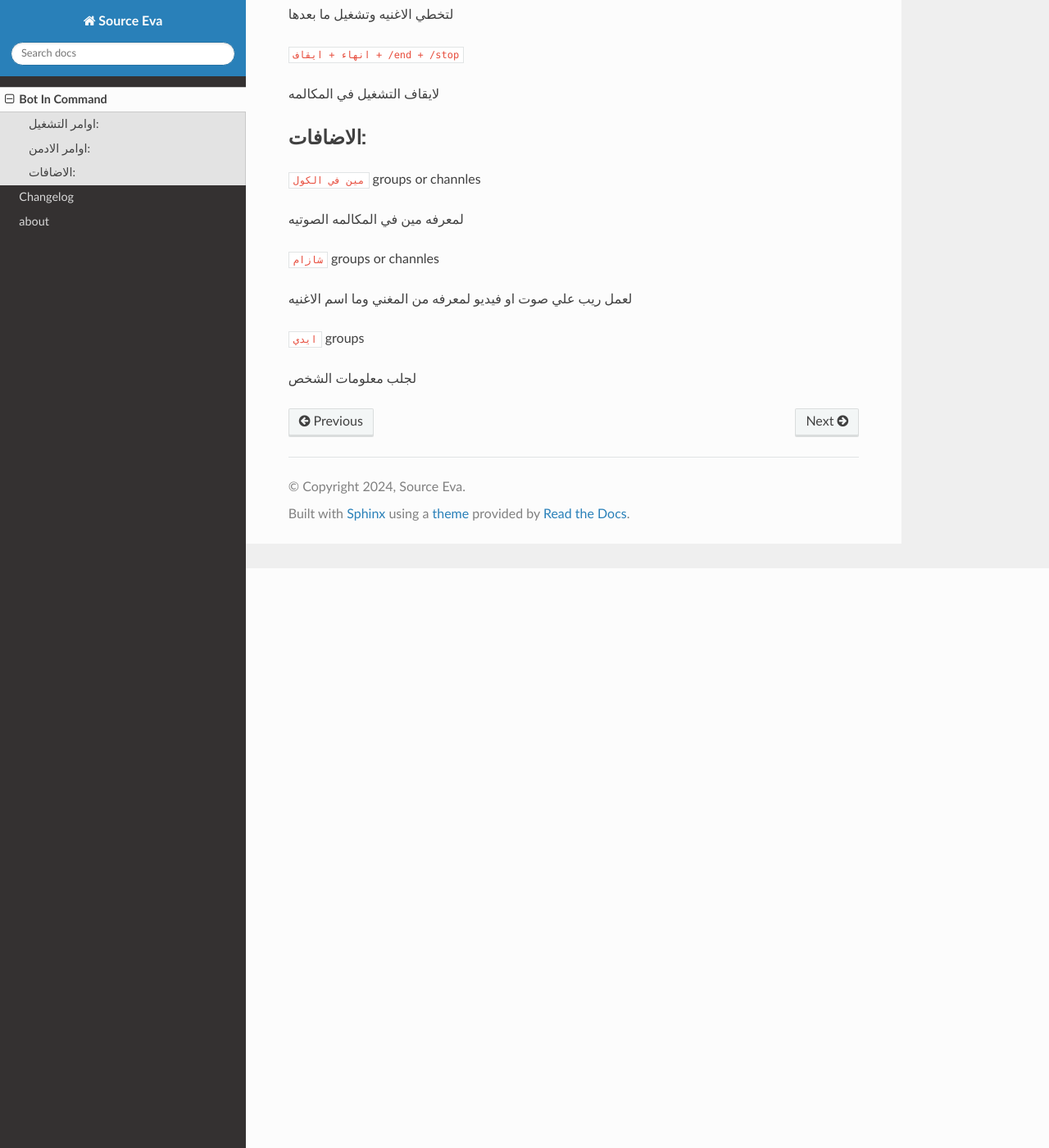
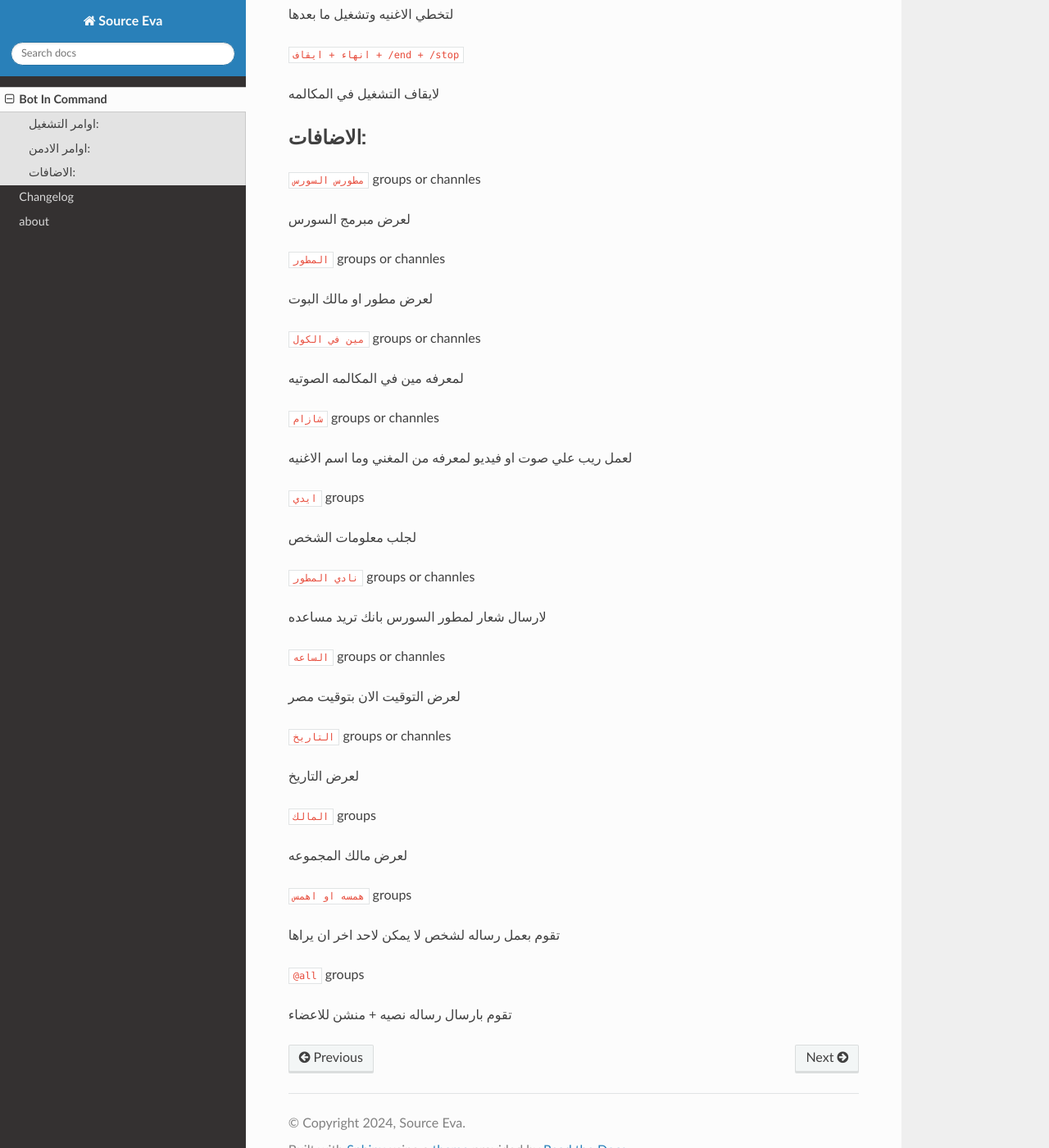
Before and after one commit to deveva205/tutorial-Sourceeva, a Sphinx documentation site: the page built from docs/source/botcommands.rst, in a window 1280 px wide and 1400 px high, scrolled down 707 px. Shown: the whole window at 82% size. Built offline with Sphinx 7.4.7 and the Read the Docs theme 3.1.0, drawn with Linux system fonts in a browser that asks for light colours; pages that are not in the unit, such as notebooks, are missing from menus.

Commit message:
Update botcommands.rst

```diff
--- a/docs/source/botcommands.rst
+++ b/docs/source/botcommands.rst
@@ -41,6 +41,13 @@ Bot In Command
 
 الاضافات:
 ------------
+``مطورس السورس`` groups or channles
+
+لعرض مبرمج السورس
+
+``المطور`` groups or channles
+
+لعرض مطور او مالك البوت
 
 ``مين في الكول`` groups or channles
 
@@ -50,7 +57,30 @@ Bot In Command
 
 لعمل ريب علي صوت او فيديو لمعرفه من المغني وما اسم الاغنيه
 
-
 ``ايدي`` groups
 
 لجلب معلومات الشخص
+
+``نادي المطور`` groups or channles
+
+لارسال شعار لمطور السورس بانك تريد مساعده
+
+``الساعه`` groups or channles
+
+لعرض التوقيت الان بتوقيت مصر
+
+``التاريخ`` groups or channles
+
+لعرض التاريخ
+
+``المالك`` groups
+
+لعرض مالك المجموعه
+
+``همسه او اهمس`` groups
+
+تقوم بعمل رساله لشخص لا يمكن لاحد اخر ان يراها
+
+``@all`` groups
+
+تقوم بارسال رساله نصيه + منشن للاعضاء
```
